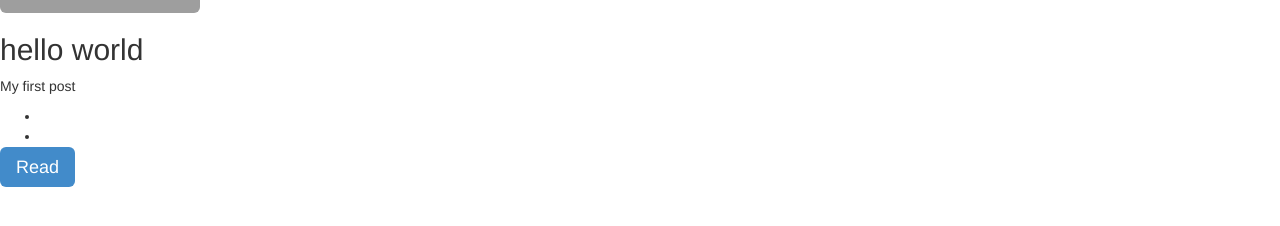
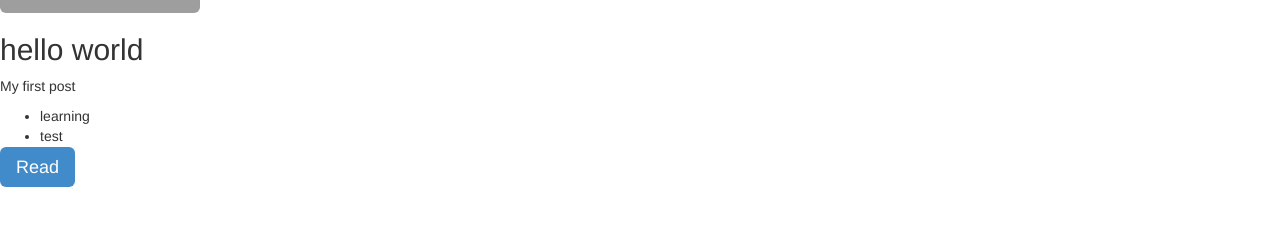
Before and after one commit to tomhohenstein/tomhohenstein.github.io, a Jekyll site: the page built from blog/index.md, in a window 1280 px wide. Shown: the part 302-528 px from the top of the page. Built offline with Jekyll 4.4.1, drawn with Linux system fonts in a browser that asks for light colours.

Commit message:
fix tag loop

```diff
--- a/blog/index.md
+++ b/blog/index.md
@@ -13,7 +13,7 @@ title: Blog
         <p> {{ post.excerpt | remove: '<p>' | remove: '</p>' }} </p>
         <ul>
         {% for tag in post.tags %}
-        	<li>{{ post.tag }}</li>
+        	<li>{{ tag }}</li>
         {% endfor %}
         </ul>
         <a href="{{ post.url }}" class="btn-lg btn-primary" role="button">Read</a>
```
